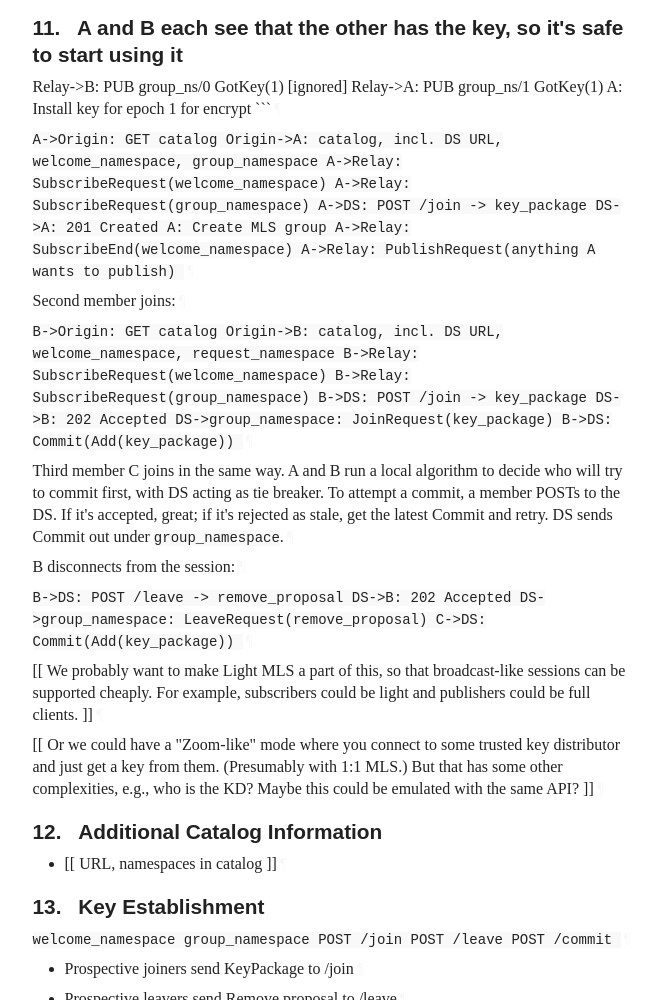
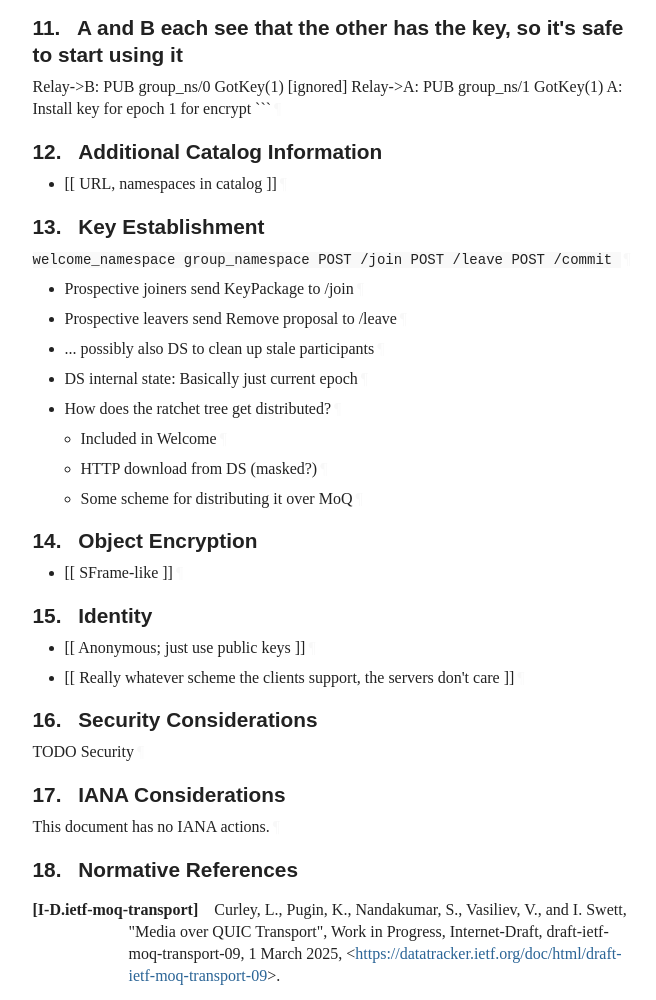
Before and after one commit to bifurcation/moq-e2ee, a plain HTML site: page draft-barnes-moq-e2ee.html in a window 1280 px wide. Shown: the part 2363-3363 px from the top of the page, without its empty margins (92-748 px from the left). Drawn offline with Linux system fonts and the light colour scheme; a web font is replaced by a local one.

Commit message:
Script updating gh-pages from 45e1b8c. [ci skip]

````diff
--- a/draft-barnes-moq-e2ee.html
+++ b/draft-barnes-moq-e2ee.html
@@ -1366,47 +1366,6 @@ A-&gt;Relay:   PUB group_ns/0 GotKey(1)<a href="#section-10-1" class="pilcrow">
 Relay-&gt;A:   PUB group_ns/1 GotKey(1)
 A:          Install key for epoch 1 for encrypt
 ```<a href="#section-11-1" class="pilcrow">¶</a></p>
-<p id="section-11-2"><code>
-A-&gt;Origin: GET catalog
-Origin-&gt;A: catalog, incl. DS URL, welcome_namespace, group_namespace
-A-&gt;Relay:  SubscribeRequest(welcome_namespace)
-A-&gt;Relay:  SubscribeRequest(group_namespace)
-A-&gt;DS:     POST /join -&gt; key_package
-DS-&gt;A:     201 Created
-A: Create MLS group
-A-&gt;Relay: SubscribeEnd(welcome_namespace)
-A-&gt;Relay: PublishRequest(anything A wants to publish)
-</code><a href="#section-11-2" class="pilcrow">¶</a></p>
-<p id="section-11-3">Second member joins:<a href="#section-11-3" class="pilcrow">¶</a></p>
-<p id="section-11-4"><code>
-B-&gt;Origin: GET catalog
-Origin-&gt;B: catalog, incl. DS URL, welcome_namespace, request_namespace
-B-&gt;Relay: SubscribeRequest(welcome_namespace)
-B-&gt;Relay: SubscribeRequest(group_namespace)
-B-&gt;DS: POST /join -&gt; key_package
-DS-&gt;B: 202 Accepted
-DS-&gt;group_namespace: JoinRequest(key_package)
-B-&gt;DS: Commit(Add(key_package))
-</code><a href="#section-11-4" class="pilcrow">¶</a></p>
-<p id="section-11-5">Third member C joins in the same way.  A and B run a local algorithm to
-decide who will try to commit first, with DS acting as tie breaker.  To
-attempt a commit, a member POSTs to the DS.  If it's accepted, great; if
-it's rejected as stale, get the latest Commit and retry.  DS sends Commit
-out under <code>group_namespace</code>.<a href="#section-11-5" class="pilcrow">¶</a></p>
-<p id="section-11-6">B disconnects from the session:<a href="#section-11-6" class="pilcrow">¶</a></p>
-<p id="section-11-7"><code>
-B-&gt;DS: POST /leave -&gt; remove_proposal
-DS-&gt;B: 202 Accepted
-DS-&gt;group_namespace: LeaveRequest(remove_proposal)
-C-&gt;DS: Commit(Add(key_package))
-</code><a href="#section-11-7" class="pilcrow">¶</a></p>
-<p id="section-11-8">[[ We probably want to make Light MLS a part of this, so that broadcast-like
-sessions can be supported cheaply.  For example, subscribers could be light
-and publishers could be full clients. ]]<a href="#section-11-8" class="pilcrow">¶</a></p>
-<p id="section-11-9">[[ Or we could have a "Zoom-like" mode where you connect to some trusted key
-distributor and just get a key from them.  (Presumably with 1:1 MLS.)  But
-that has some other complexities, e.g., who is the KD?  Maybe this could be
-emulated with the same API? ]]<a href="#section-11-9" class="pilcrow">¶</a></p>
 </section>
 </div>
 <div id="additional-catalog-information">
````
Also changed, not shown: draft-barnes-moq-e2ee.txt.
